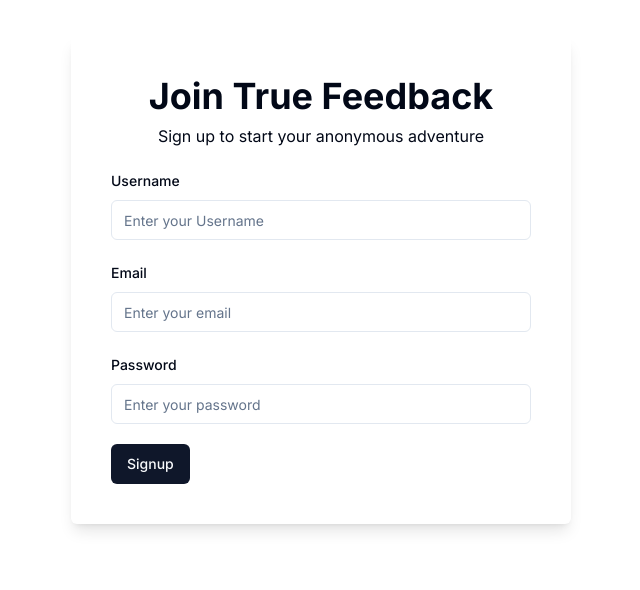
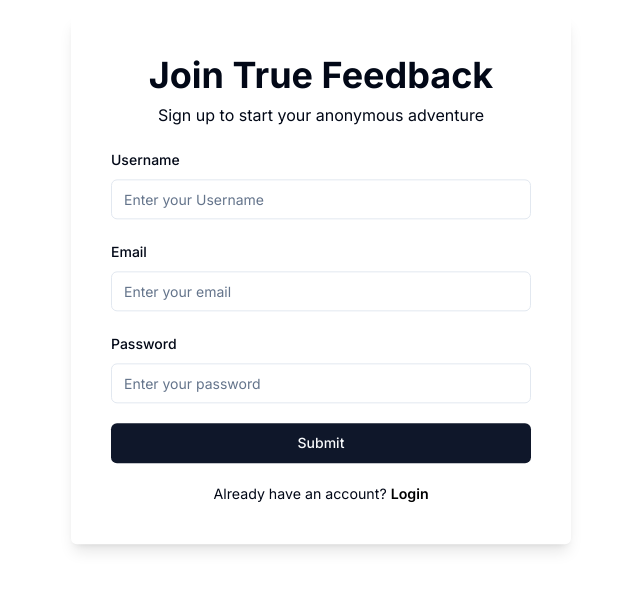
Before and after one commit to Firdous19/Mystery, a Next.js app: page /signup in a window 1280 px wide. Shown: the part 120-710 px from the top of the page, without its empty margins (319-959 px from the left). Built offline with nearby package versions, Linux system fonts and the light colour scheme.

Commit message:
updated SignUp Page

```diff
--- a/src/app/(auth)/signup/page.tsx
+++ b/src/app/(auth)/signup/page.tsx
@@ -73,6 +73,7 @@ export default function SignInPage() {
         setIsSubmitting(true);
         try {
             const response = await axios.post<ApiResponse>('/api/signup', data);
+            console.log("Response: ", response.data)
             toast({
                 title: "success",
                 description: response.data.message
@@ -168,16 +169,23 @@ export default function SignInPage() {
                                 </FormItem>
                             )}
                         />
-                        <Button type="submit" disabled={isSubmitting}>
+                        <Button className="w-full" type="submit" disabled={isSubmitting}>
                             {
                                 isSubmitting ? (
-                                    <Loader2 className="animate-spin" />
-                                ) : ("Signup")
+                                    <span className="flex items-center"><Loader2 className="animate-spin mr-2" /> Please Wait</span>
+                                ) : (
+                                    "Submit"
+                                )
                             }
                         </Button>
                     </form>
                 </Form>
             </div>
+            <div className="text-center text-[14.2px]">
+                <p>
+                    Already have an account? <Link className="text-black font-semibold" href="/login">Login</Link>
+                </p>
+            </div>
         </div>
     )
 }
```
